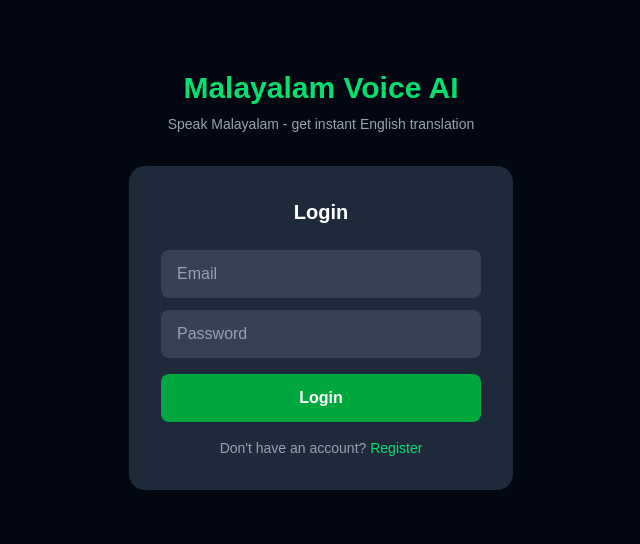
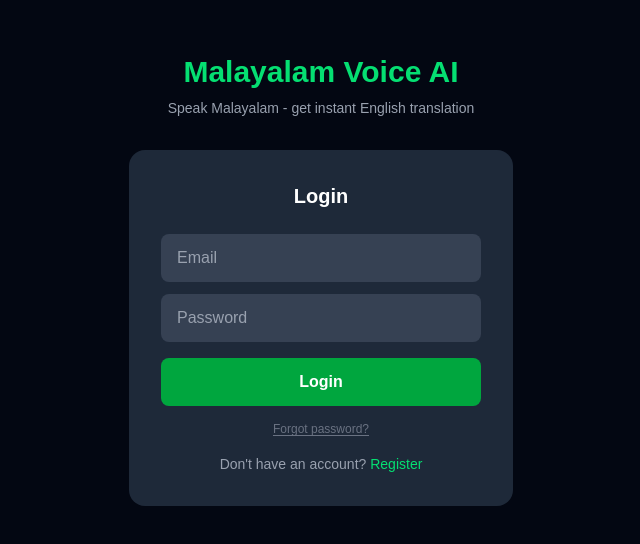
Before and after one commit to mamcbt-ai/malayalam-ai-frontend, a Next.js app: page / in a window 1280 px wide. Shown: the part 120-664 px from the top of the page, without its empty margins (319-959 px from the left). Built offline with nearby package versions, Linux system fonts and the light colour scheme.

Commit message:
feat: add forgot password button to login

```diff
--- a/app/page.js
+++ b/app/page.js
@@ -2,7 +2,6 @@
 import { useState, useRef } from 'react';
 const API = 'https://use-ai-malayalamai-production-ee70.up.railway.app';
 const NGROK_HEADER = { 'ngrok-skip-browser-warning': 'true' };
-
 const STYLES = [
   { key: 'standard',  label: 'Standard' },
   { key: 'formal',    label: 'Formal' },
@@ -16,7 +15,6 @@ const STYLES = [
   { key: 'emotional', label: 'Emotional' },
   { key: 'bullet',    label: 'Bullet Points' },
 ];
-
 export default function Home() {
   const [screen, setScreen] = useState('login');
   const [email, setEmail] = useState('');
@@ -35,6 +33,8 @@ export default function Home() {
   const [refinedText, setRefinedText] = useState('');
   const [isDone, setIsDone] = useState(false);
   const [selectedStyle, setSelectedStyle] = useState('standard');
+  const [forgotSent, setForgotSent] = useState(false);
+  const [forgotLoading, setForgotLoading] = useState(false);
   const mediaRecorderRef = useRef(null);
   const chunksRef = useRef([]);
   const resetResults = () => {
@@ -53,6 +53,20 @@ export default function Home() {
       if (!res.ok) throw new Error(data.detail || 'Registration failed');
       setToken(data.token); setUserEmail(data.email); setScreen('app');
     } catch (e) { setAuthError(e.message); }
+  };
+  const handleForgotPassword = async () => {
+    if (!email) { setAuthError('Enter your email address first.'); return; }
+    setForgotLoading(true); setAuthError('');
+    try {
+      const res = await fetch(`${API}/auth/forgot-password`, {
+        method: 'POST',
+        headers: { 'Content-Type': 'application/json', ...NGROK_HEADER },
+        body: JSON.stringify({ email })
+      });
+      if (res.ok) { setForgotSent(true); }
+      else { setAuthError('Could not send reset email. Please try again.'); }
+    } catch (e) { setAuthError('Could not reach server. Please try again.'); }
+    finally { setForgotLoading(false); }
   };
   const handleLogin = async () => {
     setAuthError('');
@@ -176,10 +190,20 @@ export default function Home() {
           <input type="password" placeholder="Password" value={password} onChange={e => setPassword(e.target.value)}
             className="w-full bg-gray-700 rounded-lg px-4 py-3 mb-4 text-white placeholder-gray-400 outline-none" />
           {authError && <p className="text-red-400 text-sm mb-4">{authError}</p>}
+          {forgotSent && <p className="text-green-400 text-sm mb-4 text-center">Reset link sent — check your inbox.</p>}
           <button onClick={screen === 'login' ? handleLogin : handleRegister}
-            className="w-full bg-green-600 hover:bg-green-700 rounded-lg py-3 font-semibold mb-4">
+            className="w-full bg-green-600 hover:bg-green-700 rounded-lg py-3 font-semibold mb-3">
             {screen === 'login' ? 'Login' : 'Register'}
           </button>
+          {screen === 'login' && (
+            <p className="text-center text-sm mb-4">
+              <span
+                onClick={handleForgotPassword}
+                className={`text-gray-500 hover:text-gray-300 cursor-pointer underline underline-offset-2 text-xs ${forgotLoading ? 'opacity-50 pointer-events-none' : ''}`}>
+                {forgotLoading ? 'Sending...' : 'Forgot password?'}
+              </span>
+            </p>
+          )}
           <p className="text-center text-sm text-gray-400">
             {screen === 'login' ? "Don't have an account? " : "Already have an account? "}
             <span onClick={() => { setScreen(screen === 'login' ? 'register' : 'login'); setAuthError(''); }}
```
